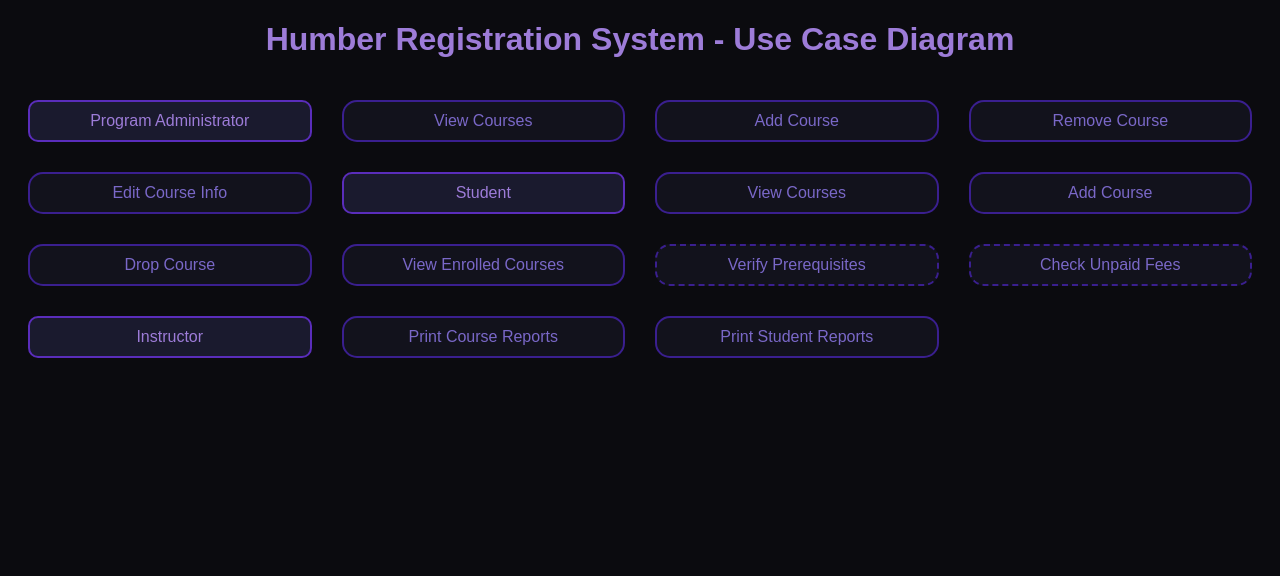
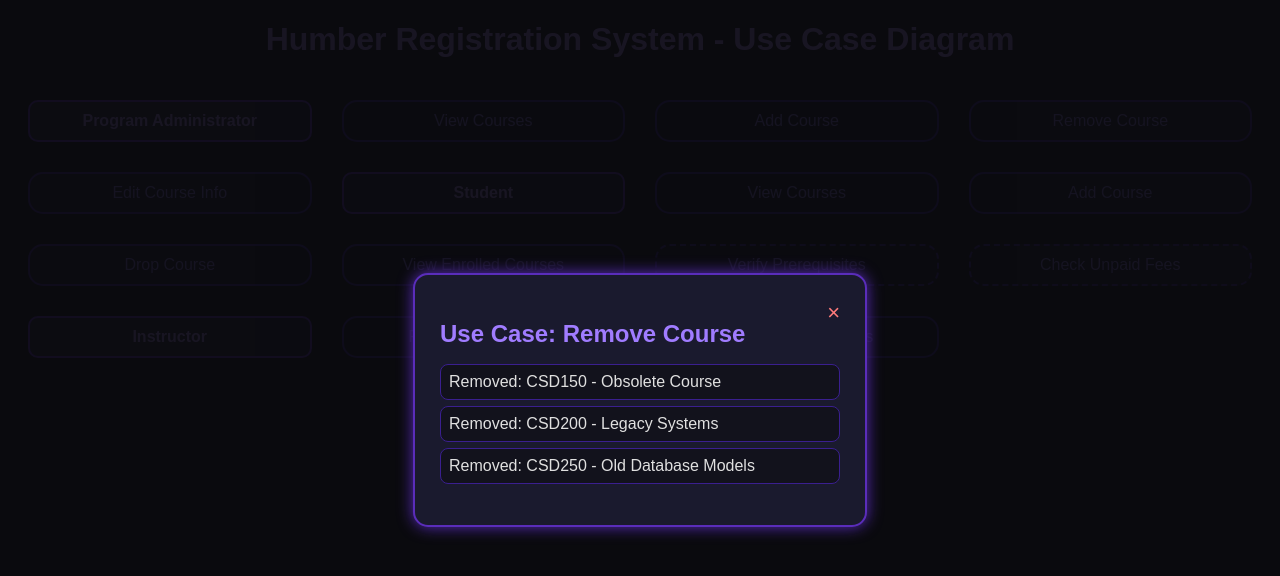
Before and after one commit to Namedoga/Assignment-1---Humber-Registration-System-Use-Case-Diagram, a plain HTML site: page index.html in a window 1280 px wide. Both pictures are taken after a click on the element "Remove Course". Drawn offline with Linux system fonts and the light colour scheme.

Commit message:
Major Update 2
Major Update 2 - Functionality
Adding Fictitious Courses and Functionality.

```diff
--- a/index.html
+++ b/index.html
@@ -32,6 +32,15 @@
         </div>
     </main>
 
+    <!-- Popup container -->
+    <div id="info-popup" class="popup hidden">
+        <div class="popup-content">
+            <span id="close-popup">&times;</span>
+            <h2 id="popup-title"></h2>
+            <ul id="popup-list"></ul>
+        </div>
+    </div>
+
     <script src="script.js"></script>
 </body>
 </html>
--- a/script.js
+++ b/script.js
@@ -1,7 +1,96 @@
 const usecases = document.querySelectorAll('.usecase');
+const popup = document.getElementById('info-popup');
+const popupTitle = document.getElementById('popup-title');
+const popupList = document.getElementById('popup-list');
+const closePopup = document.getElementById('close-popup');
 
+// Fictitious info generator
+const data = {
+    "view-courses": [
+        "CSD110 - Intro to Programming",
+        "CSD220 - Web Development I",
+        "CSD310 - Database Design",
+        "CSD320 - Data Structures",
+        "CSD410 - Software Engineering"
+    ],
+    "add-course": [
+        "Added: CSD500 - Cloud Computing",
+        "Added: CSD450 - Mobile App Dev",
+        "Added: CSD460 - Cybersecurity",
+        "Added: CSD480 - AI & ML Basics",
+        "Added: CSD470 - Project Management"
+    ],
+    "remove-course": [
+        "Removed: CSD150 - Obsolete Course",
+        "Removed: CSD200 - Legacy Systems",
+        "Removed: CSD250 - Old Database Models"
+    ],
+    "edit-course": [
+        "Updated credits for CSD310",
+        "Renamed CSD320 to ‘Advanced Data Structures’",
+        "Changed instructor for CSD220"
+    ],
+    "student-add": [
+        "Registered: COMP200 - Intro to AI",
+        "Registered: COMP210 - Game Design",
+        "Registered: COMP220 - Web Tech II",
+        "Registered: COMP230 - Human-Computer Interaction"
+    ],
+    "student-drop": [
+        "Dropped: MATH100 - Calculus I",
+        "Dropped: COMP110 - Python Basics",
+        "Dropped: ENGL150 - Communication Skills"
+    ],
+    "student-enrolled": [
+        "CSD110 - Intro to Programming",
+        "CSD220 - Web Development I",
+        "CSD310 - Database Design"
+    ],
+    "prereq": [
+        "Checking prerequisites for COMP350...",
+        "All required courses satisfied."
+    ],
+    "fees": [
+        "Outstanding Balance: $450",
+        "Next Payment Due: Oct 30, 2025",
+        "Tuition Status: Pending Clearance"
+    ],
+    "course-report": [
+        "CSD110 - Avg Grade: 82%",
+        "CSD220 - Avg Grade: 88%",
+        "CSD310 - Avg Grade: 90%",
+        "CSD320 - Avg Grade: 85%"
+    ],
+    "student-report": [
+        "Student: Jane Doe - GPA: 3.8",
+        "Student: John Smith - GPA: 3.5",
+        "Student: Sarah Khan - GPA: 3.9",
+        "Student: Luke Brown - GPA: 3.6"
+    ]
+};
+
+// Show popup with fictitious info
 usecases.forEach(uc => {
     uc.addEventListener('click', () => {
-        alert(`Use Case: ${uc.textContent}`);
+        const id = uc.id;
+        popupTitle.textContent = `Use Case: ${uc.textContent}`;
+        popupList.innerHTML = "";
+
+        const items = data[id] || ["No data available for this use case."];
+        items.slice(0, 5).forEach(item => {
+            const li = document.createElement('li');
+            li.textContent = item;
+            popupList.appendChild(li);
+        });
+
+        popup.classList.remove('hidden');
     });
 });
+
+// Close popup
+closePopup.addEventListener('click', () => {
+    popup.classList.add('hidden');
+});
+popup.addEventListener('click', e => {
+    if (e.target === popup) popup.classList.add('hidden');
+});
--- a/styles.css
+++ b/styles.css
@@ -24,6 +24,7 @@ header {
     border-radius: 10px;
     text-align: center;
     color: #9d7cd8;
+    font-weight: bold;
 }
 
 .usecase {
@@ -34,6 +35,7 @@ header {
     text-align: center;
     color: #7a68c8;
     cursor: pointer;
+    transition: transform 0.2s, background-color 0.2s;
 }
 
 .usecase.include {
@@ -43,5 +45,66 @@ header {
 .usecase:hover {
     background-color: #2a2a40;
     transform: scale(1.05);
-    transition: 0.2s;
 }
+
+/* Popup styles */
+.popup {
+    position: fixed;
+    top: 0;
+    left: 0;
+    width: 100%;
+    height: 100%;
+    background: rgba(11, 11, 15, 0.9);
+    display: flex;
+    align-items: center;
+    justify-content: center;
+}
+
+.popup.hidden {
+    display: none;
+}
+
+.popup-content {
+    background-color: #1a1a2e;
+    padding: 25px;
+    border-radius: 15px;
+    border: 2px solid #5a2dbb;
+    width: 400px;
+    color: #e0e0e0;
+    box-shadow: 0 0 15px #5a2dbb;
+    animation: fadeIn 0.3s ease;
+}
+
+.popup-content h2 {
+    color: #a07cff;
+    margin-bottom: 10px;
+}
+
+.popup-content ul {
+    list-style: none;
+    padding: 0;
+}
+
+.popup-content li {
+    background-color: #12121c;
+    padding: 8px;
+    border-radius: 8px;
+    margin-bottom: 6px;
+    border: 1px solid #3a1f8f;
+}
+
+#close-popup {
+    float: right;
+    cursor: pointer;
+    font-size: 22px;
+    color: #ff7b7b;
+}
+
+#close-popup:hover {
+    color: #ff4040;
+}
+
+@keyframes fadeIn {
+    from { opacity: 0; transform: scale(0.9); }
+    to { opacity: 1; transform: scale(1); }
+}
```
